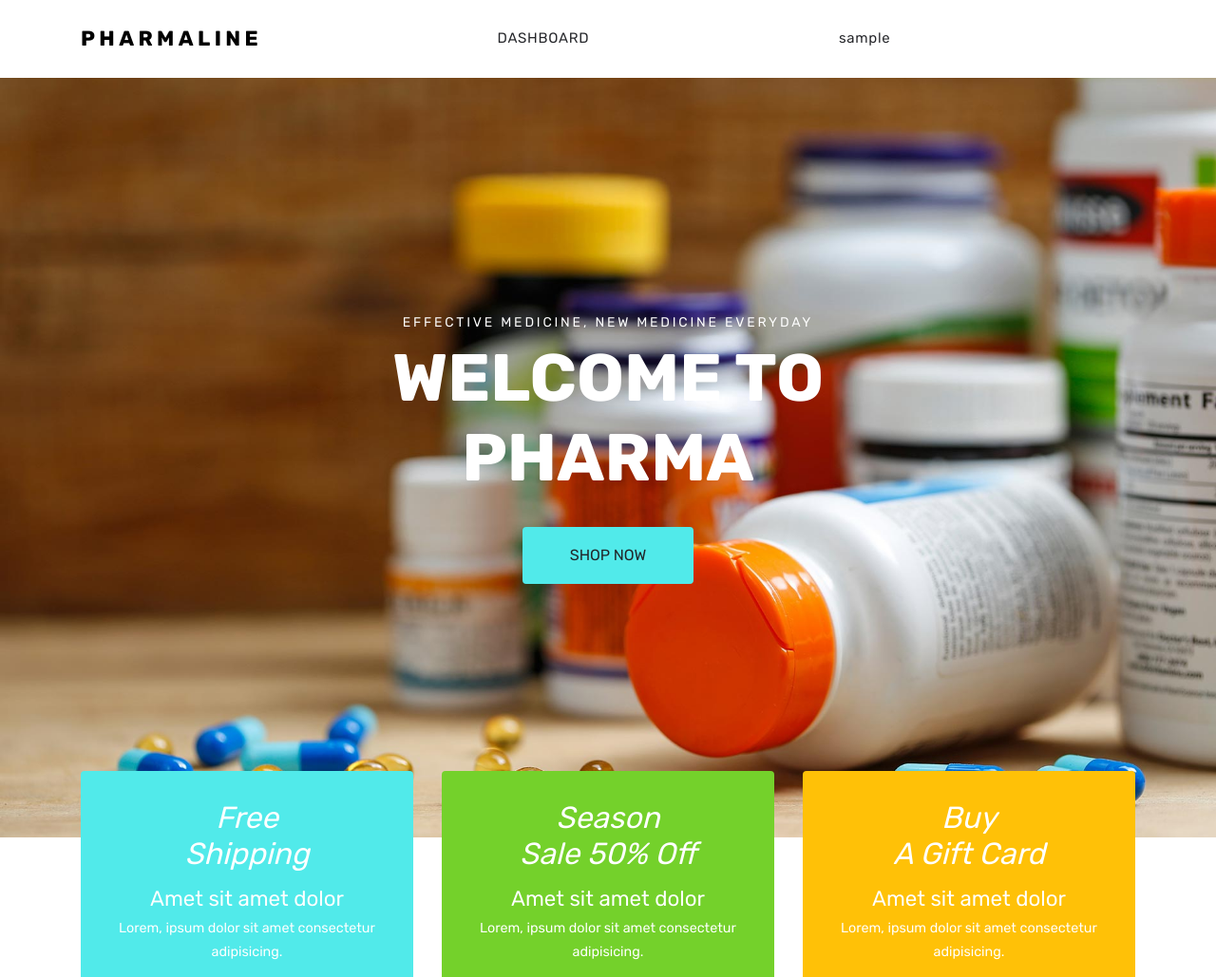
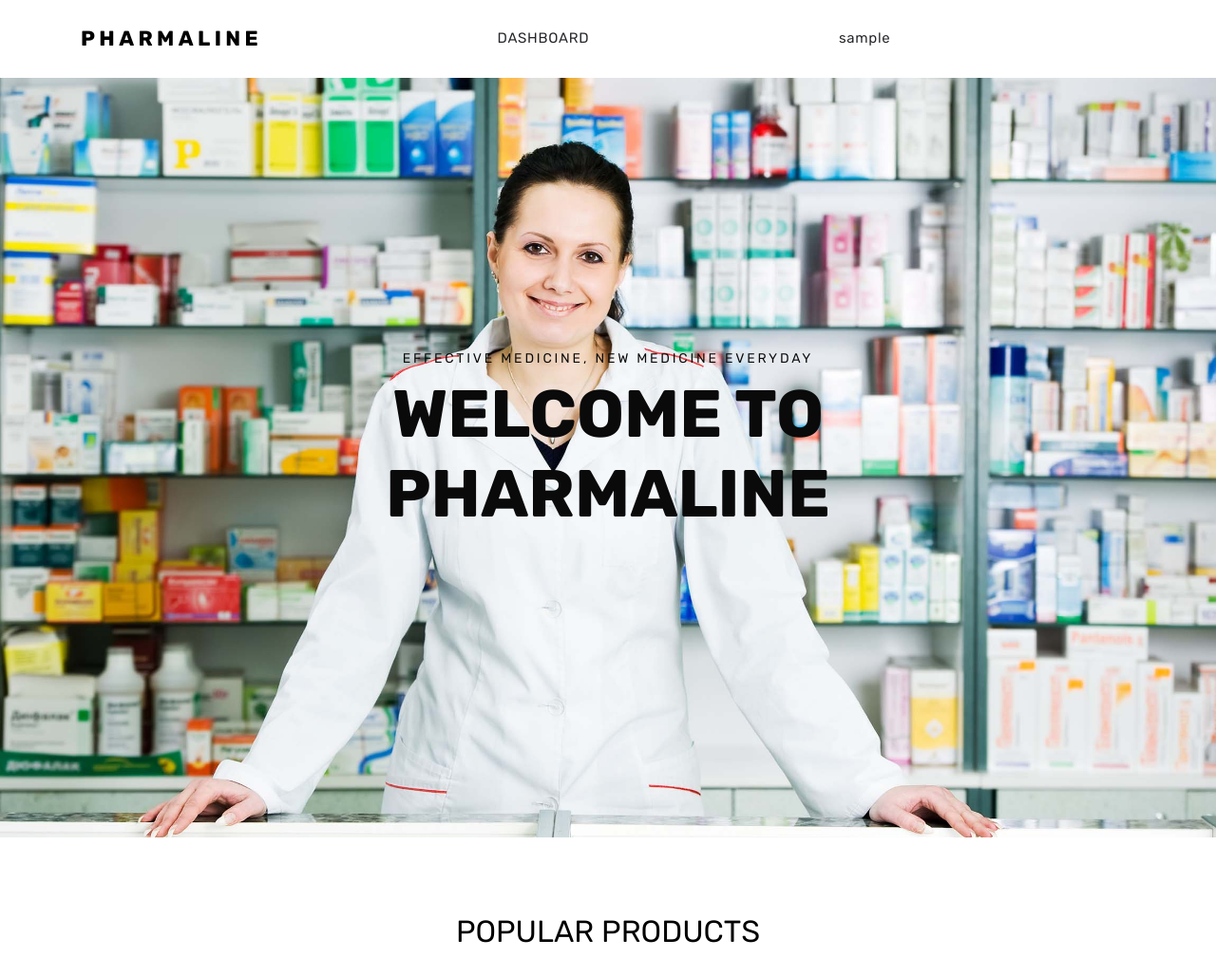
Before and after one commit to Eyu-Tes/pharmaline, a Django app: page / in a window 1280 px wide. Shown: the top 1029 px of the page at 95% size. Run offline with Django 3.2, Linux system fonts and the light colour scheme; a user stored in the database is signed in; tables that the repository leaves empty hold one stand-in row (values such as "Sample post"); some libraries are stand-ins or nearby versions; some web fonts are replaced.

Commit message:
set different bg images and allow elements for the 'index' page depending on user

```diff
--- a/store/templates/store/about.html
+++ b/store/templates/store/about.html
@@ -3,7 +3,7 @@
 {% load static %}
 
 {% block content %}
-    <div class="site-blocks-cover inner-page" style="background-image: url('{% static 'store/images/hero_1.jpg' %}');">
+    <div class="site-blocks-cover inner-page" style="background-image: url('{% static 'store/images/customer_index_bg.jpg' %}');">
         <div class="container">
             <div class="row">
                 <div class="col-lg-7 mx-auto align-self-center">
@@ -61,7 +61,7 @@
                 <div class="col-md-6 order-md-2">
                     <div class="block-16">
                         <figure>
-                            <img src="{% static 'store/images/hero_1.jpg' %}" alt="Image placeholder" class="img-fluid rounded">
+                            <img src="{% static 'store/images/customer_index_bg.jpg' %}" alt="Image placeholder" class="img-fluid rounded">
                             <a href="https://vimeo.com/channels/staffpicks/93951774"
                                class="play-button popup-vimeo"><span
                                     class="icon-play"></span></a>
--- a/store/templates/store/index.html
+++ b/store/templates/store/index.html
@@ -7,22 +7,42 @@
 {% endblock alert_msg %}
 
 {% block content %}
-    <div class="site-blocks-cover" style="background-image: url('{% static 'store/images/hero_1.jpg' %}');">
+    <div class="site-blocks-cover"
+            {% if request.user.pharmacy %}
+         style="background-image: url('{% static 'store/images/pharmacy_index_bg.jpg' %}');"
+            {% else %}
+         style="background-image: url('{% static 'store/images/customer_index_bg.jpg' %}');"
+            {% endif %}
+    >
         <div class="container">
             <div class="row">
                 <div class="col-lg-7 mx-auto order-lg-2 align-self-center">
                     <div class="site-block-cover-content text-center">
-                        <h2 class="sub-title">Effective Medicine, New Medicine Everyday</h2>
-                        <h1>Welcome To Pharma</h1>
+                        <h2 class="sub-title"
+                                {% if request.user.pharmacy %}
+                            style="color: rgb(10, 10, 10);"
+                                {% endif %}
+                        >Effective Medicine, New Medicine Everyday</h2>
+
+                        <h1
+                                {% if request.user.pharmacy %}
+                                    style="color: rgb(10, 10, 10);"
+                                {% endif %}
+                        >Welcome To Pharmaline</h1>
+
+                        {% if not request.user.pharmacy %}
                             <p>
                                 <a href="{% url 'store:store' '1' %}" class="btn btn-primary px-5 py-3">Shop Now</a>
                             </p>
+                        {% endif %}
+
                     </div>
                 </div>
             </div>
         </div>
     </div>
 
+    {% if not request.user.pharmacy %}
         <div class="site-section">
             <div class="container">
                 <div class="row align-items-stretch section-overlap">
@@ -63,6 +83,7 @@
                 </div>
             </div>
         </div>
+    {% endif %}
 
     <div class="site-section">
         <div class="container">
```
Also changed, not shown: store/static/store/images/customer_index_bg.jpg (renamed from store/static/store/images/hero_1.jpg), store/static/store/images/pharmacy_index_bg.jpg (added). Lines whose indentation alone changed are shown as unchanged.
